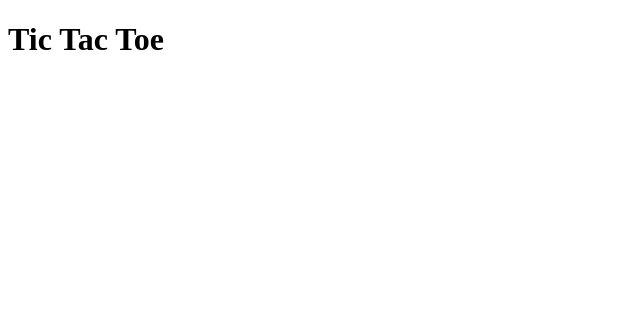
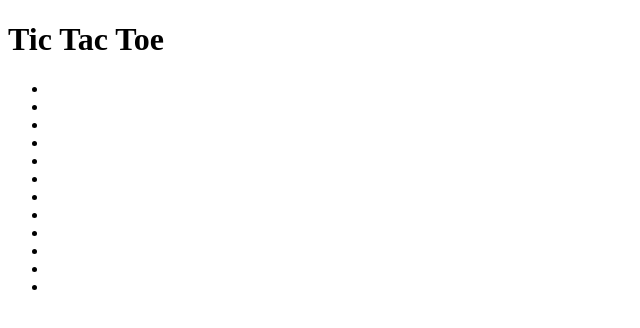
Before and after one commit to AgnieszkaKurek/TicTacToeGame, a website: page src/index.html in a window 1280 px wide. Shown: the full height of the page, 0-640 px from the left. Drawn offline with Linux system fonts and the light colour scheme.

Commit message:
add GameBord

```diff
--- a/src/index.html
+++ b/src/index.html
@@ -7,6 +7,20 @@
 <body>
     <div class="container">
         <h1>Tic Tac Toe</h1>
+        <ul class="gameBoard">
+ <!-- first row -->
+ <li data-pos = "0, 0"></li>
+ <li data-pos = "0, 1"></li>
+ <li data-pos = "0, 2"><li>
+ <!-- second row -->
+ <li data-pos = "1, 0"></li>
+ <li data-pos = "1, 1"></li>
+ <li data-pos = "1, 2"><li>
+ <!-- third row -->
+ <li data-pos = "2, 0"></li>
+ <li data-pos = "2, 1"></li>
+ <li data-pos = "2, 2"><li>
+        </ul>
     </div>
 </body>
 </html>
```
